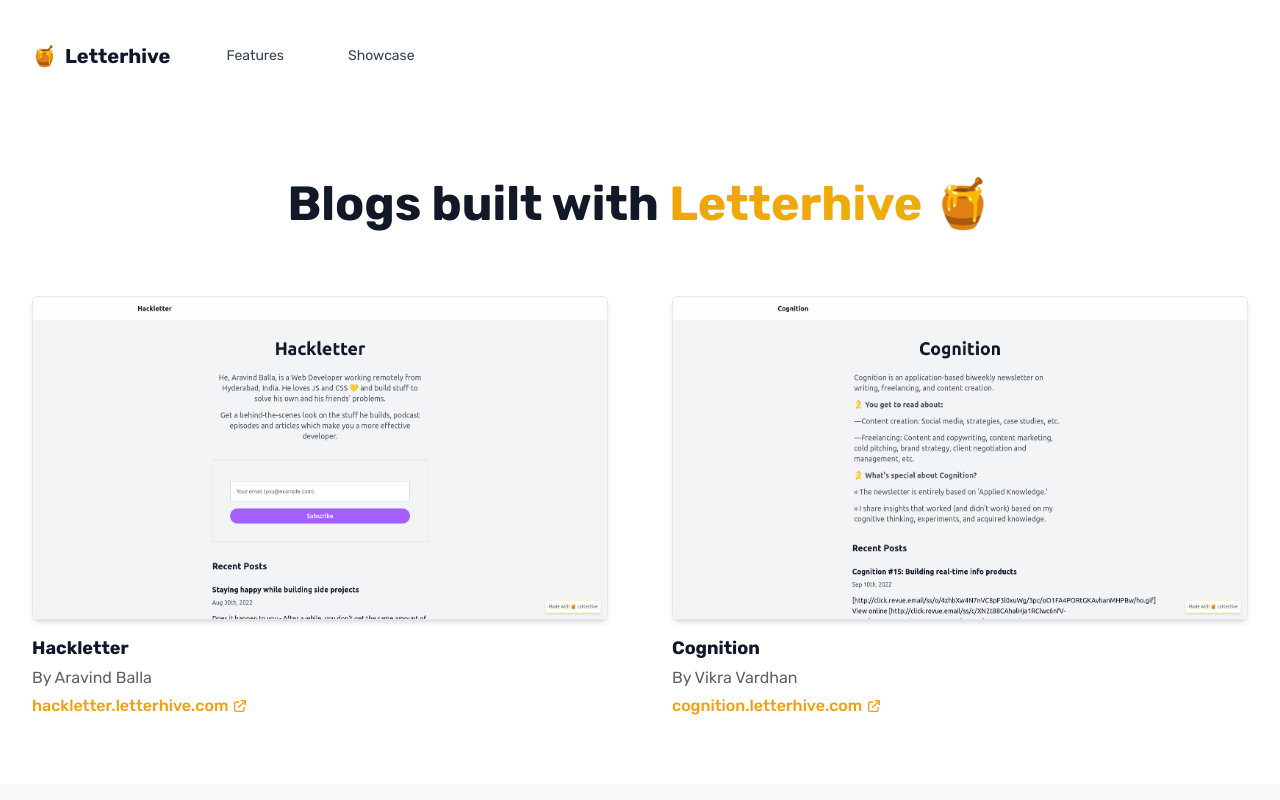
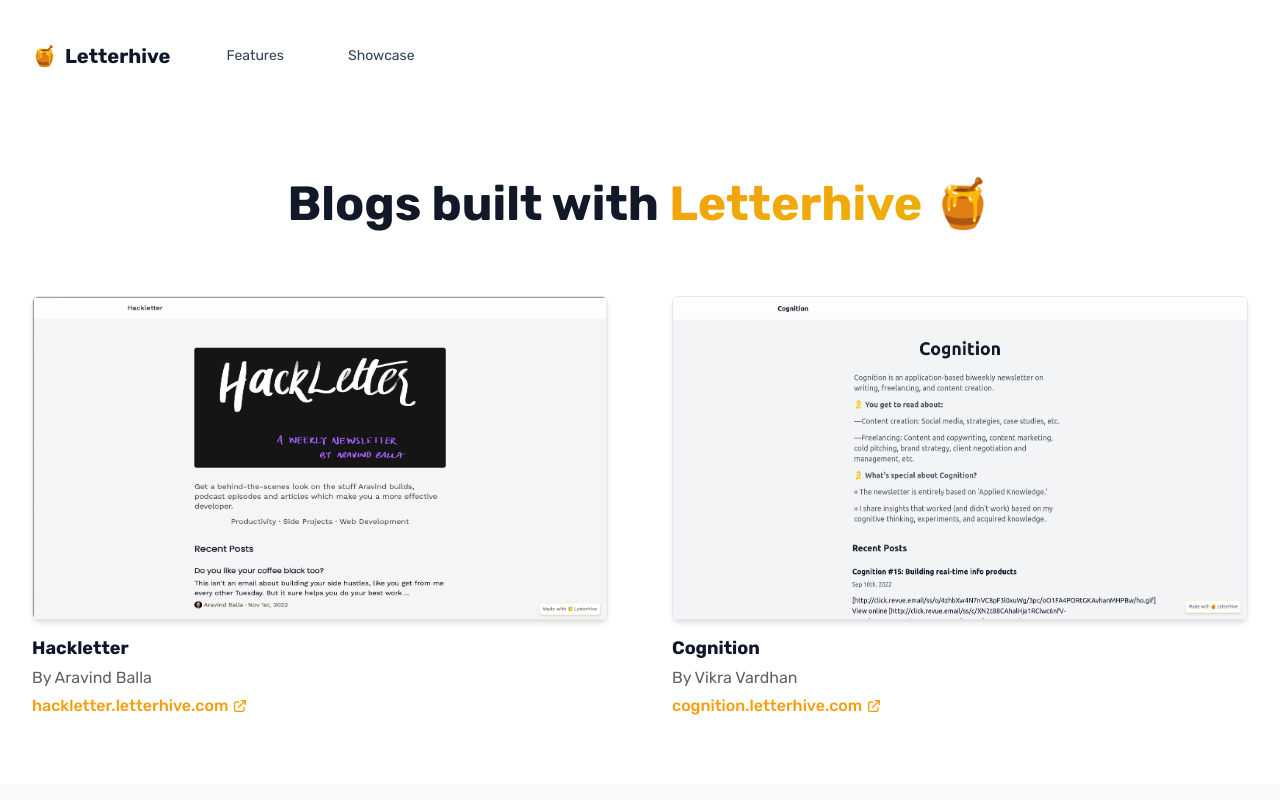
Before and after one commit to aravindballa/letterhive-homepage, a Next.js app: page /showcase in a window 1280 px wide. Shown: the top 800 px of the page. Built offline with nearby package versions, Linux system fonts and the light colour scheme.

Commit message:
feat: update hackletter cover

```diff
--- a/src/data/showcase.js
+++ b/src/data/showcase.js
@@ -3,7 +3,7 @@
     name: 'Hackletter',
     author: 'Aravind Balla',
     url: 'https://hackletter.letterhive.com',
-    image_src: '/showcase/hackletter.png',
+    image_src: '/showcase/hackletter.jpg',
   },
   {
     name: 'Cognition',
```
Also changed, not shown: public/showcase/hackletter.jpg (added), public/showcase/hackletter.png (deleted).
